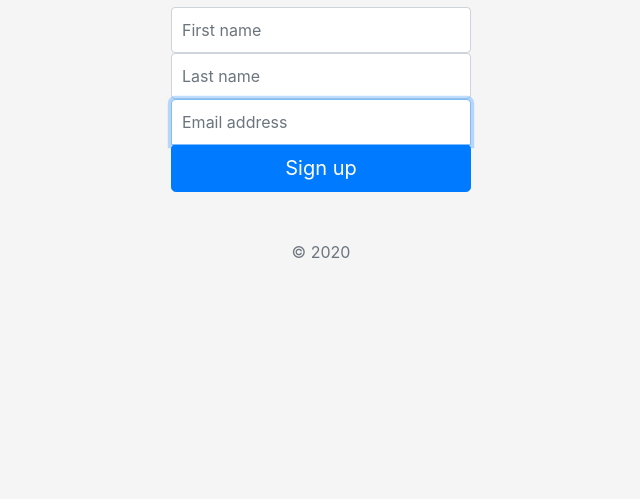
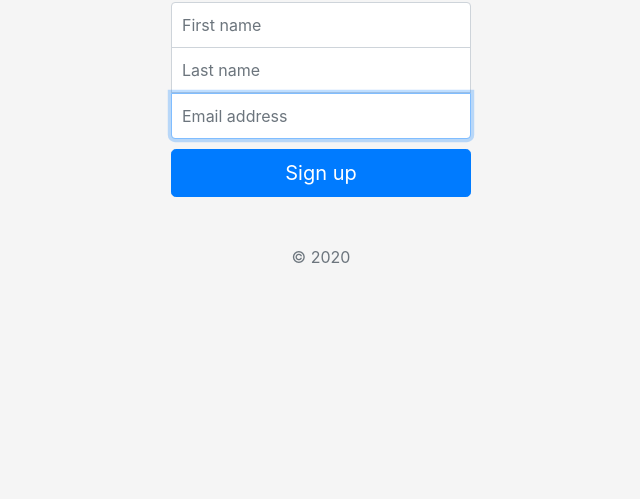
Before and after one commit to ariana124/newsletter-signup, a website: page signup.html in a window 1280 px wide. Shown: the part 301-800 px from the top of the page, without its empty margins (319-959 px from the left). Drawn offline with nearby package versions, Linux system fonts and the light colour scheme.

Commit message:
renamed spme classes and created the middle class

```diff
--- a/style.css
+++ b/style.css
@@ -35,13 +35,17 @@ body {
     z-index: 2;
 }
 
-.form-signin input[type="email"] {
+.top {
     margin-bottom: -1px;
     border-bottom-right-radius: 0;
     border-bottom-left-radius: 0;
 }
 
-.form-signin input[type="password"] {
+.middle {
+    border-radius: 0;
+}
+
+.bottom {
     margin-bottom: 10px;
     border-top-left-radius: 0;
     border-top-right-radius: 0;
```
